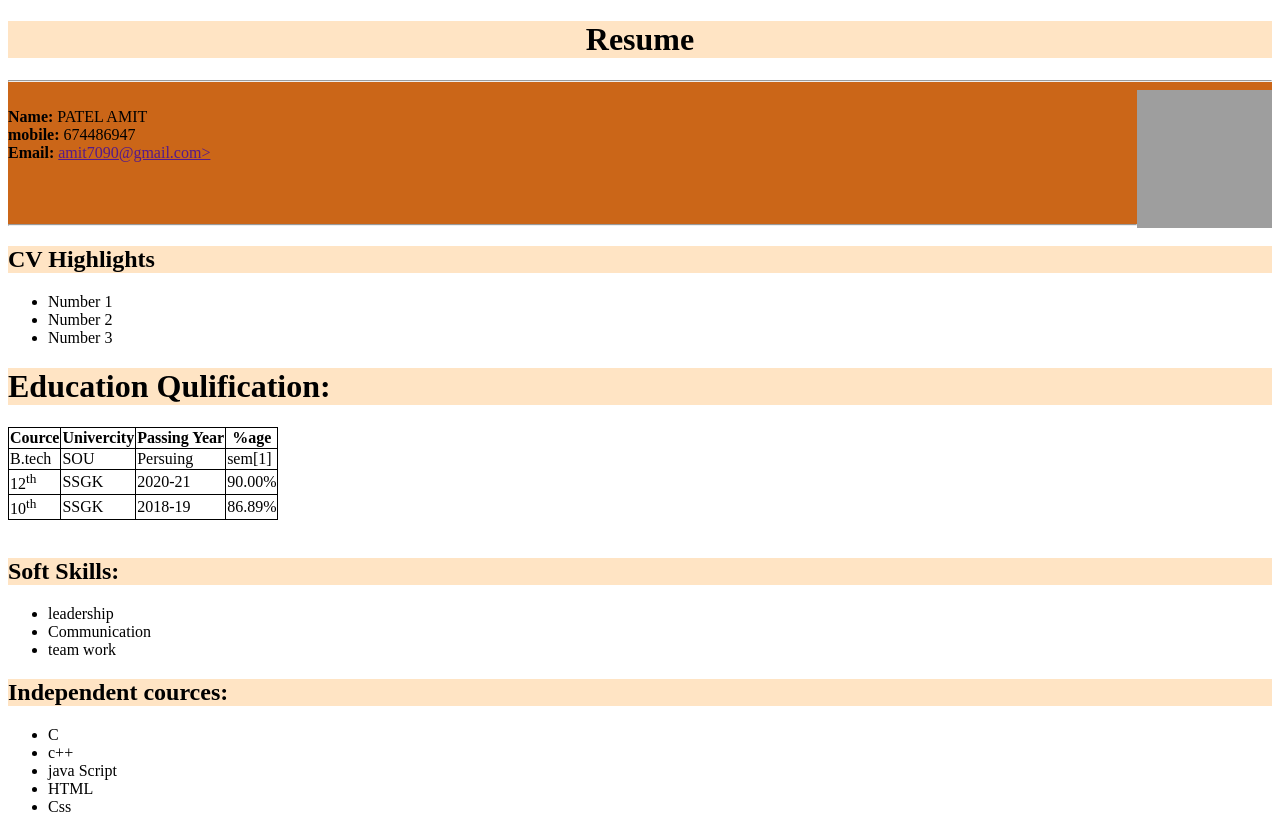
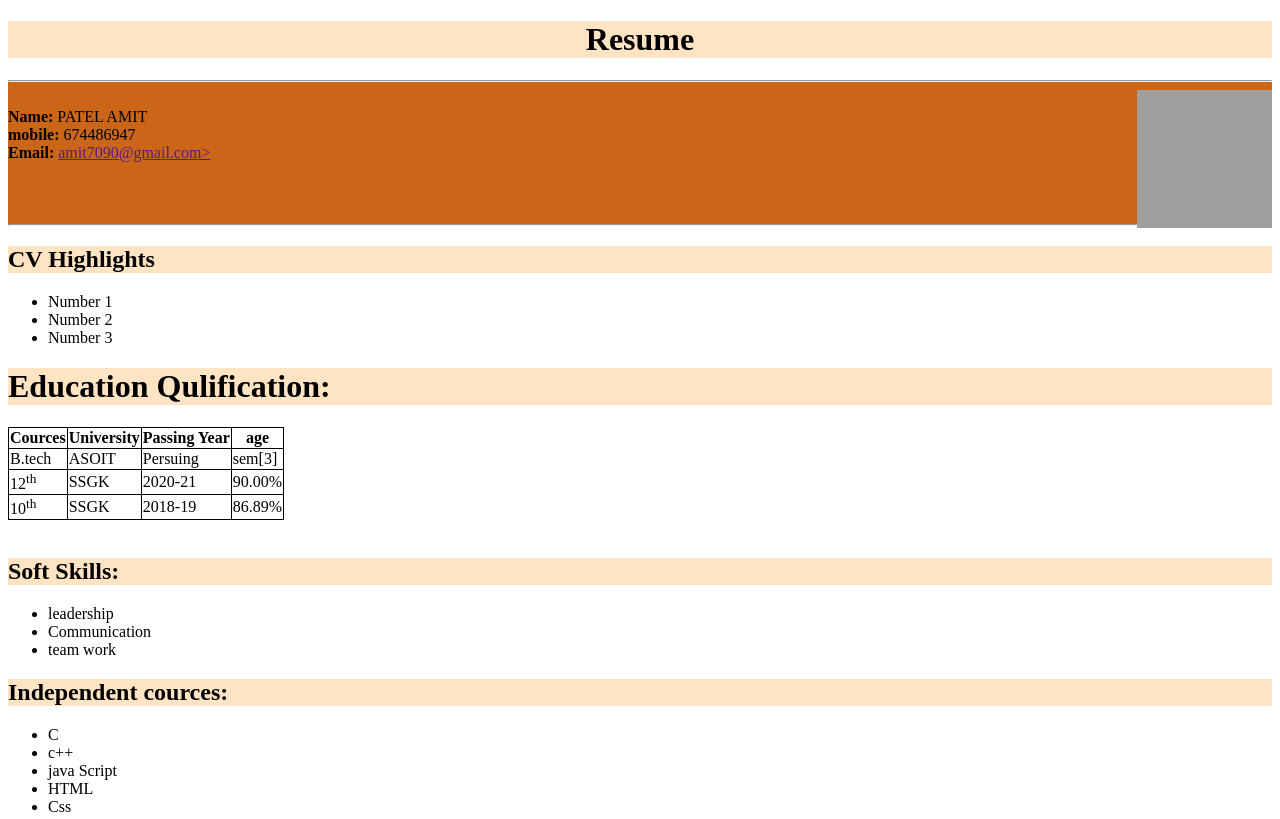
Before and after one commit to Amitpatel7090/music-app, a plain HTML site: page Html/resume.html in a window 1280 px wide. Shown: the top 819 px of the page. Drawn offline with Linux system fonts and the light colour scheme; grey boxes are pictures that could not be loaded.

Commit message:
changein resume

```diff
--- a/Html/resume.html
+++ b/Html/resume.html
@@ -39,18 +39,18 @@
     <table style="border-collapse: collapse" >
         <thead>
             <tr>
-                <th>Cource</th>
-                <th>Univercity</th>
+                <th>Cources</th>
+                <th>University</th>
                 <th>Passing Year</th>
-                <th>%age</th>
+                <th>age</th>
             </thead>
         </tr>
             <tbody>
                     <tr>
                             <td>B.tech</td>
-                            <td>SOU</td>
+                            <td> ASOIT</td>
                             <td>Persuing</td>
-                            <td>sem[1]</td>
+                            <td>sem[3]</td>
                     </tr>
                 <tr>
                             <td>12<sup>th</sup></td>
```
